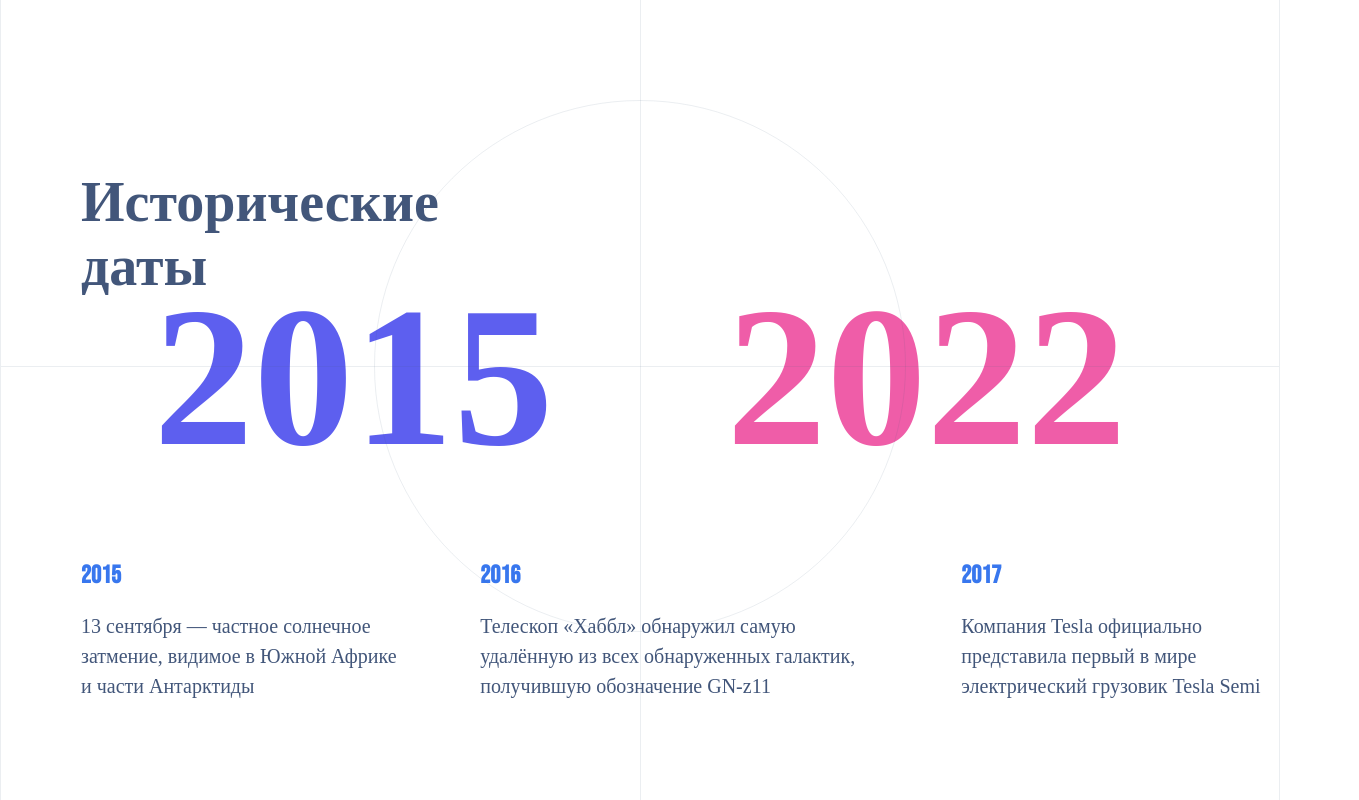
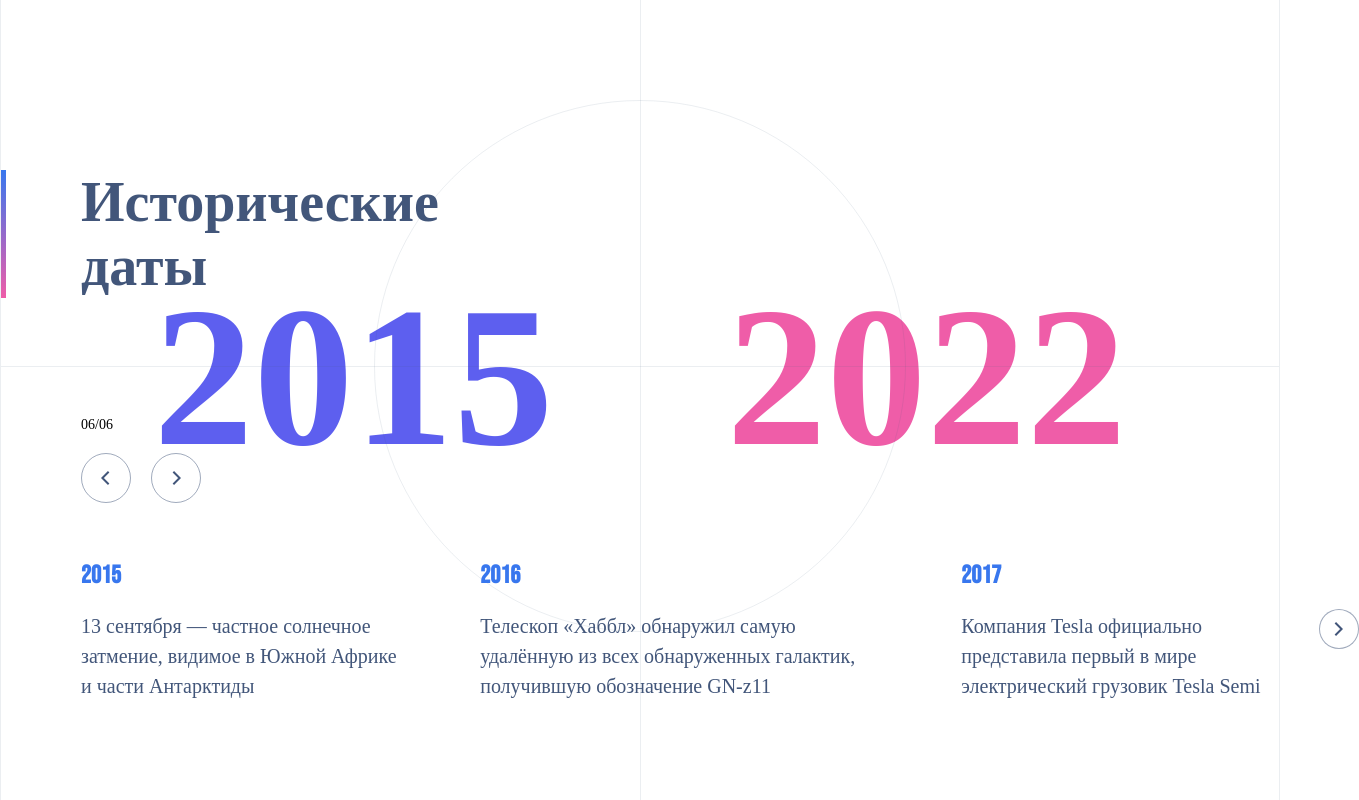
Before and after one commit to mg-kem/historical-dates, a React app: page /1 in a window 1280 px wide. Shown: the whole page, 1359 px wide, since content can reach past the window. Built offline with nearby package versions, Linux system fonts and the light colour scheme.

Commit message:
WIP. Рефактор разметки и стилей

```diff
--- a/public/css/style.css
+++ b/public/css/style.css
@@ -1,4 +1,10 @@
 @import './fonts.css';
+
+ul {
+    margin: 0;
+    padding: 0;
+    list-style: none;
+}
 
 body {
     margin: 0;
@@ -7,29 +13,33 @@ body {
 }
 
 .container {
-
-    position: relative;
-    display: flex;
-    flex-direction: column;
     max-width: 1440px;
     min-height: 100vh;
     margin: 0 auto;
     box-sizing: border-box;
+
     border-left: 1px solid rgba(66, 86, 122, 0.1);
     border-right: 1px solid rgba(66, 86, 122, 0.1);
 
-    @media (max-width: 320px) {
-        .container {
-            padding: 0 16px;
-        }
+    display: flex;
+    flex-direction: column;
+
+    position: relative;
+}
+
+@media (max-width: 320px) {
+    .container {
+        padding: 0 16px;
     }
 }
 
 .link-container {
+    width: 530px;
+    height: 530px;
+
     border: 1px solid rgba(66, 86, 122, 0.1);
     border-radius: 50%;
-    width: 530px;
-    height: 530px;
+
     position: absolute;
     top: 50%;
     left: 50%;
@@ -39,52 +49,77 @@ body {
 .container::before {
     content: '';
     position: absolute;
-    background: rgba(66, 86, 122, 0.1);
+    left: 50%;
+    top: 0;
+
     width: 1px;
     height: 100%;
-    left: 50%;
+
+    background: rgba(66, 86, 122, 0.1);
 }
 
 .historical-dates {
     margin-top: 170px;
     flex-grow: 1;
+
     position: relative;
-
 }
 
 .historical-dates::after {
     content: '';
     position: absolute;
-    background: rgba(66, 86, 122, 0.1);
+    top: 50%;
+    left: 0;
+
     width: 100%;
     height: 1px;
-    top: 50%;
+
+    background: rgba(66, 86, 122, 0.1);
 }
 
 .header-title {
     margin: 0;
     padding: 0;
+    width: 353px;
+
     font-size: 56px;
     color: #42567A;
+
     position: absolute;
     left: 80px;
     top: 0;
-    width: 353px;
 }
+
+.header-title::before {
+    content: '';
+    position: absolute;
+    left: -80px;
+    top: 0;
+
+    width: 5px;
+    height: 100%;
+
+    background: linear-gradient(#3877EE, #EF5DA8);
+}
+
 
 .event-list {
     max-width: 1200px;
-    display: flex;
-    gap: 80px;
     margin-left: 80px;
     margin-right: auto;
     margin-bottom: 104px;
+
+    display: flex;
+    gap: 80px;
+
+    position: relative;
 }
 
 .event-title {
     margin: 0;
     margin-bottom: 15px;
     padding: 0;
+
     font-family: 'Bebas Neue';
     font-size: 25px;
     color: #3877EE;
@@ -92,6 +127,7 @@ body {
 
 .event-item {
     height: 135px;
+
     font-size: 20px;
     line-height: 30px;
     color: #42567A;
@@ -99,10 +135,13 @@ body {
 
 .years-container {
     width: 973px;
+
     display: flex;
     justify-content: space-between;
+
     font-weight: 700;
     font-size: 200px;
+
     position: absolute;
     top: 50%;
     left: 50%;
@@ -117,3 +156,83 @@ body {
 .date-to {
     color: #EF5DA8;
 }
+
+.switch-buttons {
+    width: 120px;
+    height: 88px;
+
+    position: absolute;
+    bottom: 56px;
+    left: 80px;
+}
+
+.buttons-container {
+    display: flex;
+    justify-content: space-between;
+}
+
+.button {
+    border: 1px solid rgb(66, 86, 122, 0.5);
+    border-radius: 50%;
+
+    background: transparent;
+
+    position: relative;
+
+    transition: background-color 0.3s ease;
+
+    cursor: pointer;
+}
+
+.button:hover {
+    background-color: rgb(66, 86, 122, 0.1);
+}
+
+.button:active {
+    background-color: rgb(66, 86, 122, 0.2);
+}
+
+.button.button.prev-date,
+.button.button.next-date {
+    width: 50px;
+    height: 50px;
+}
+
+.button.prev-date::after,
+.button.next-date::after {
+    content: '';
+    position: absolute;
+    top: 50%;
+    left: 50%;
+
+    width: 14px;
+    height: 14px;
+
+    background-image: url(../img/svg/Vector\ 2.svg);
+    background-repeat: no-repeat;
+    transform: translate(-50%, -50%) translateX(2px);
+}
+
+.button.next-date::after {
+    transform: translate(-50%, -50%) translateX(-2px) rotate(180deg);
+}
+
+.selected-info {
+    margin: 0;
+    margin-bottom: 20px;
+    font-size: 14px;
+}
+
+.next-event-button {
+    width: 40px;
+    height: 40px;
+
+    background-image: url(../img/svg/Vector\ 2.svg);
+    background-repeat: no-repeat;
+    background-position: center;
+
+    position: absolute;
+    top: 50%;
+    right: -80px;
+    transform: translateY(-50%)rotate(180deg);
+}
--- a/src/components/event-list.tsx
+++ b/src/components/event-list.tsx
@@ -2,10 +2,13 @@ import Event from './event';
 
 export default function EventList() {
     return (
-        <div className="event-list">
-            <Event heading='2015' description='13 сентября — частное солнечное затмение, видимое в Южной Африке и части Антарктиды' />
-            <Event heading='2016' description='Телескоп «Хаббл» обнаружил самую удалённую из всех обнаруженных галактик, получившую обозначение GN-z11' />
-            <Event heading='2017' description='Компания Tesla официально представила первый в мире электрический грузовик Tesla Semi' />
-        </div>
+        <>
+            <ul className="event-list">
+                <Event heading='2015' description='13 сентября — частное солнечное затмение, видимое в Южной Африке и части Антарктиды' />
+                <Event heading='2016' description='Телескоп «Хаббл» обнаружил самую удалённую из всех обнаруженных галактик, получившую обозначение GN-z11' />
+                <Event heading='2017' description='Компания Tesla официально представила первый в мире электрический грузовик Tesla Semi' />
+                <button className=" button next-event-button"></button>
+            </ul>
+        </>
     );
 }
--- a/src/components/event.tsx
+++ b/src/components/event.tsx
@@ -7,9 +7,9 @@ interface EventProps {
 
 export default function Event({ heading, description }: EventProps): JSX.Element {
     return (
-        <div className="event-item">
+        <li className="event-item">
             <h2 className="event-title">{heading}</h2>
             <p className="event-description">{description}</p>
-        </div>
+        </li>
     )
 }
--- a/src/components/historical-dates.tsx
+++ b/src/components/historical-dates.tsx
@@ -1,4 +1,5 @@
 import YearsContainer from './years-container';
+import SwitchButtons from './switch-buttons';
 
 export default function HistoricalDate() {
     return (
@@ -10,6 +11,7 @@ export default function HistoricalDate() {
             <div className="link-container">
                 <a href='#'></a>
             </div>
+            <SwitchButtons />
         </div>
     );
 }
--- /dev/null
+++ b/src/components/switch-buttons.tsx
@@ -0,0 +1,12 @@
+export default function SwitchButtons() {
+
+    return (
+        <div className="switch-buttons">
+            <p className="selected-info">06/06</p>
+            <div className="buttons-container">
+                <button className='button prev-date'></button>
+                <button className='button next-date'></button>
+            </div>
+        </div>
+    );
+}
```
Also changed, not shown: public/img/svg/Vector 2.svg (added).
